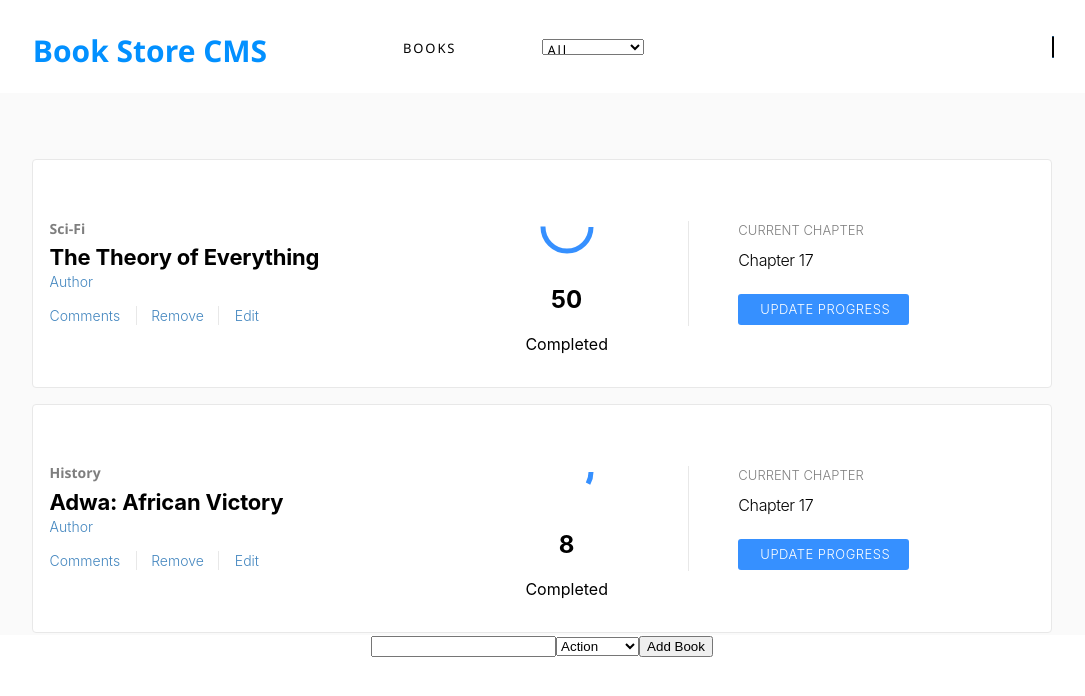
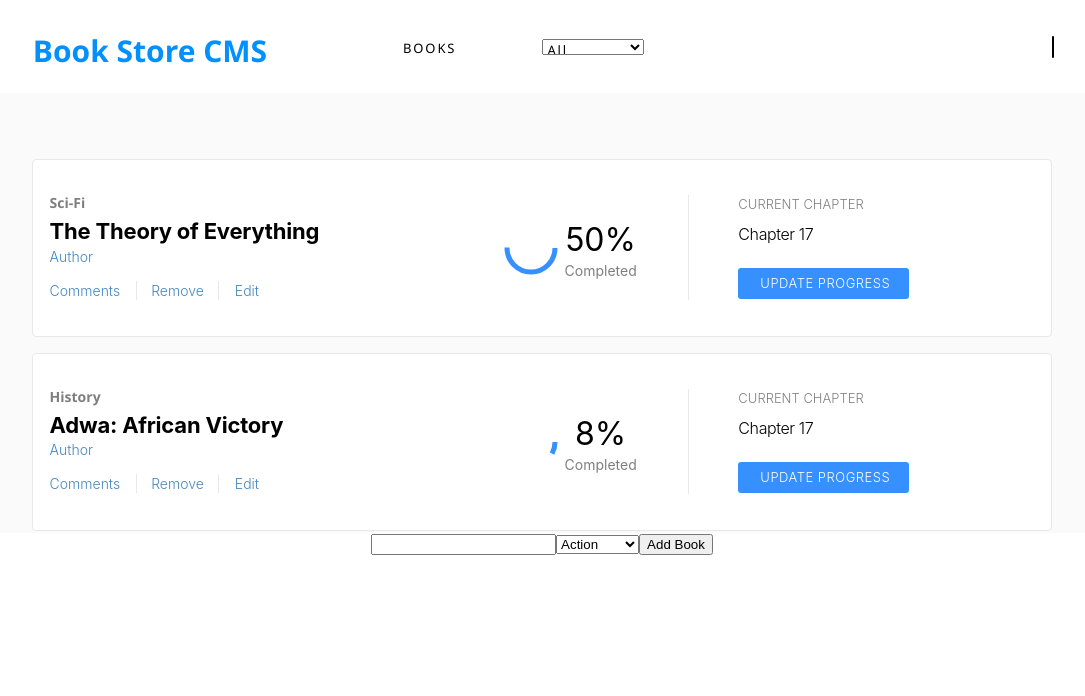
Before and after one commit to henatan99/book-store, a React (Create React App) app: page / in a window 1280 px wide. Shown: the top 696 px of the page, without its empty margins (98-1183 px from the left). Built offline with nearby package versions, Linux system fonts and the light colour scheme.

Commit message:
Add styling for the progress-info elements

```diff
--- a/src/App.css
+++ b/src/App.css
@@ -197,3 +197,40 @@
   text-align: center;
   color: #fff;
 }
+
+.progress {
+  display: flex;
+  flex-direction: row;
+  align-items: center;
+}
+
+.progress-info {
+  display: flex;
+  flex-direction: column;
+  align-items: center;
+}
+
+.progress-num {
+  font-family: Montserrat, -apple-system, BlinkMacSystemFont, 'Segoe UI', Roboto, Oxygen, Ubuntu, Cantarell, 'Open Sans', 'Helvetica Neue', sans-serif;
+  font-size: 32px;
+  font-weight: normal;
+  font-stretch: normal;
+  font-style: normal;
+  line-height: normal;
+  letter-spacing: normal;
+  color: var(--black-two);
+  margin-block-start: 0.2rem;
+  margin-block-end: 0.2rem;
+}
+
+.completed {
+  opacity: 0.5;
+  font-family: Montserrat, -apple-system, BlinkMacSystemFont, 'Segoe UI', Roboto, Oxygen, Ubuntu, Cantarell, 'Open Sans', 'Helvetica Neue', sans-serif;
+  font-size: 14px;
+  font-weight: normal;
+  font-stretch: normal;
+  font-style: normal;
+  line-height: normal;
+  letter-spacing: normal;
+  color: var(--black-two);
+}
--- a/src/components/Book.js
+++ b/src/components/Book.js
@@ -22,8 +22,13 @@ const Book = ({ book, handleRemoveBook }) => {
       </td>
       <td className="progress">
         <ProgressRing stroke={5} progress={progressVal} radius={34} />
-        <h2>{progressVal}</h2>
-        <span>Completed</span>
+        <div className="progress-info">
+          <h2 className="progress-num">
+            {progressVal}
+            %
+          </h2>
+          <span className="completed">Completed</span>
+        </div>
       </td>
       <td className="chapter">
         <span className="current">CURRENT CHAPTER</span>
@@ -33,7 +38,7 @@ const Book = ({ book, handleRemoveBook }) => {
 
     </tr>
   );
-}
+};
 
 Book.propTypes = {
   book: PropTypes.objectOf(PropTypes.any).isRequired,
```
